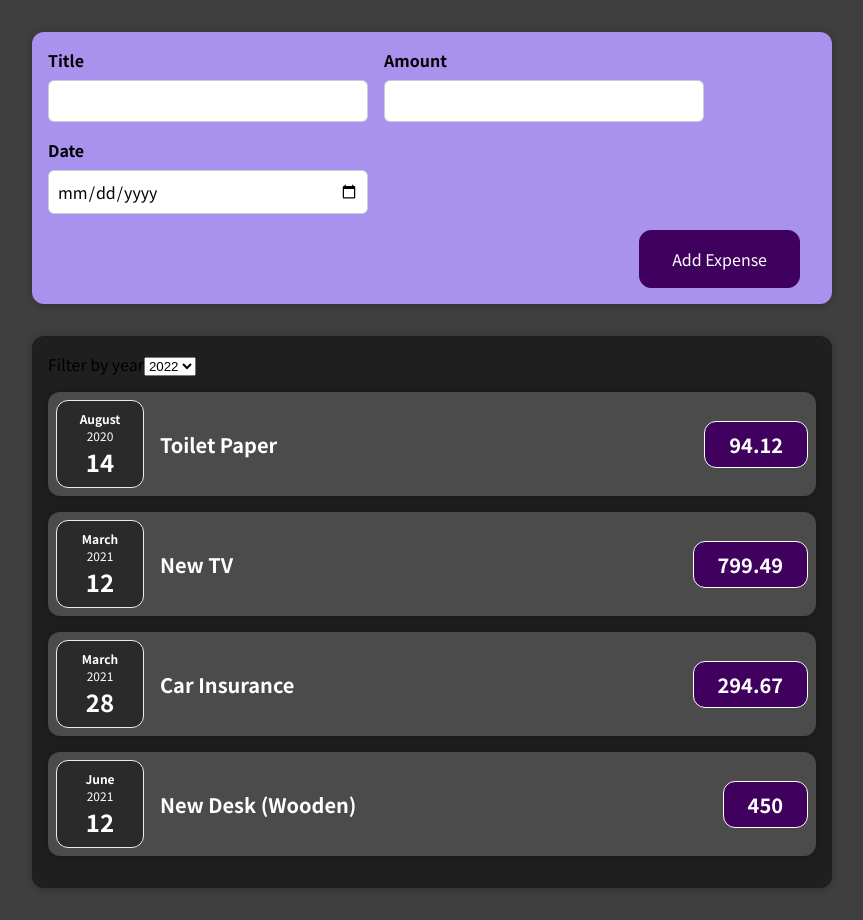
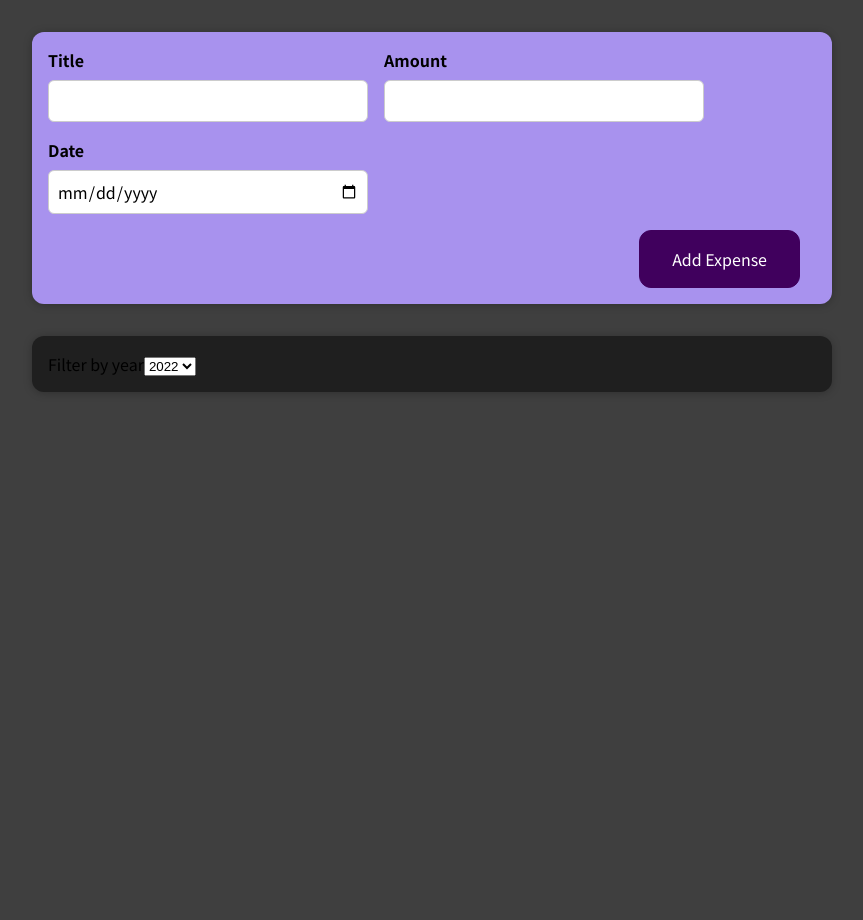
Before and after one commit to Kiran9991/React-complete-guide, a React (Create React App) app: page / in a window 1280 px wide. Shown: the whole page, without its empty margins (208-1071 px from the left). After the commit the page ends 800 px from the top, so only its background shows below. Built offline with nearby package versions, Linux system fonts and the light colour scheme.

Commit message:
Implemented the filter feature

```diff
--- a/src/components/Expenses/Expenses.js
+++ b/src/components/Expenses/Expenses.js
@@ -5,11 +5,15 @@ import Card from "../UI/Card";
 import ExpensesFilter from "./ExpensesFilter";
 
 const Expenses = (props) => {
-  const [filteredYear, setFilteredYear] = useState("2020");
+  const [filteredYear, setFilteredYear] = useState("2022");
 
   const filterChangeHandler = (selectedYear) => {
     setFilteredYear(selectedYear);
   };
+
+  const filteredExpenses = props.expenses.filter((expense) => {
+    return filteredYear === expense.date.getFullYear().toString();
+  });
 
   return (
     <Card className="expenses">
@@ -17,7 +21,7 @@ const Expenses = (props) => {
         selectedYear={filteredYear}
         onChangeFilter={filterChangeHandler}
       />
-      {props.expenses.map((expense) => (
+      {filteredExpenses.map((expense) => (
         <ExpenseItem
           key={expense.id}
           title={expense.title}
--- a/src/components/Expenses/ExpensesFilter.js
+++ b/src/components/Expenses/ExpensesFilter.js
@@ -11,7 +11,7 @@ const ExpensesFilter = (props) => {
         <div className="expenses-filter">
             <div className="expenses-filter__control">
                 <label>Filter by year</label>
-                <select value={props.selected} onChange={dropdownChangeHandler}>
+                <select value={props.selectedYear} onChange={dropdownChangeHandler}>
                     <option value="2022">2022</option>
                     <option value="2021">2021</option>
                     <option value="2020">2020</option>
```
